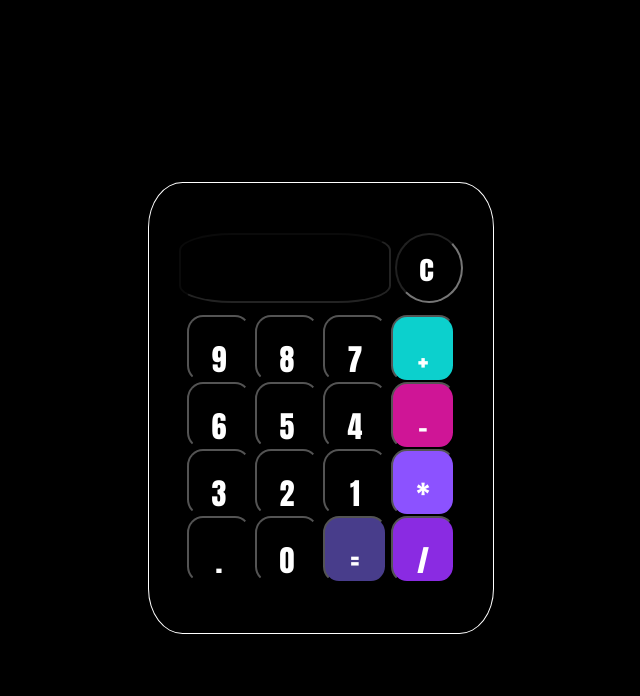
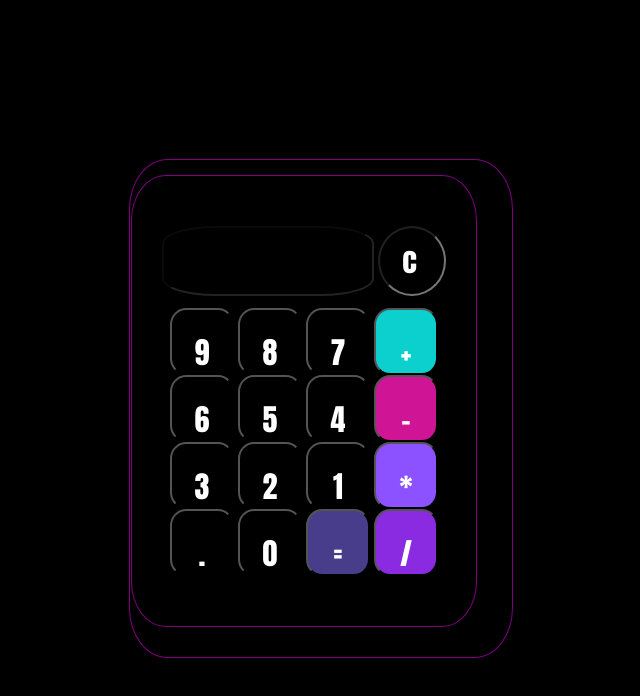
Before and after one commit to D0kk4/Calculator, a plain HTML site: page index.html in a window 1280 px wide. Shown: the whole page, without its empty margins (327-967 px from the left). Drawn offline with Linux system fonts and the light colour scheme.

Commit message:
Alteração de borda

```diff
--- a/index.html
+++ b/index.html
@@ -10,6 +10,7 @@
 
 <body>
 
+    <div class="main2">
         <div class="main">
             <form action="" name="calculator">
 
@@ -38,6 +39,7 @@
 
             </form>
         </div>
+    </div>
 
 </body>
 
--- a/style.css
+++ b/style.css
@@ -46,9 +46,16 @@ input{
 
 .main{
     display: inline-block;
-    border: solid 1px #fff;
+    border: solid 1px purple ;
     padding: 50px 30px;
     border-radius: 10%;
+}
+
+.main2{
+    border: solid 1px #fff;
+    padding: 15px 35px 30px 1px;
+    border-radius: 10%;
+    border-color: purple;
 }
 
 .maincolor{
```
Lines whose indentation alone changed are shown as unchanged.
